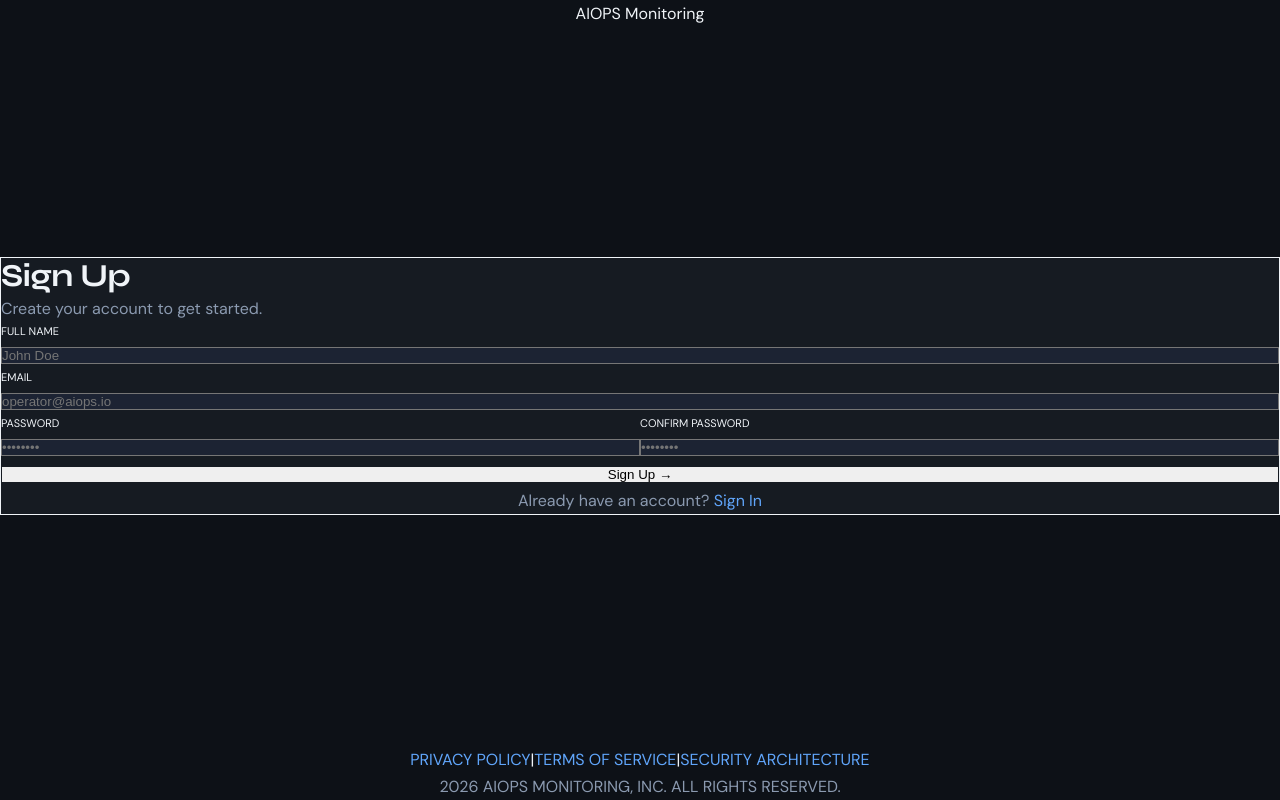
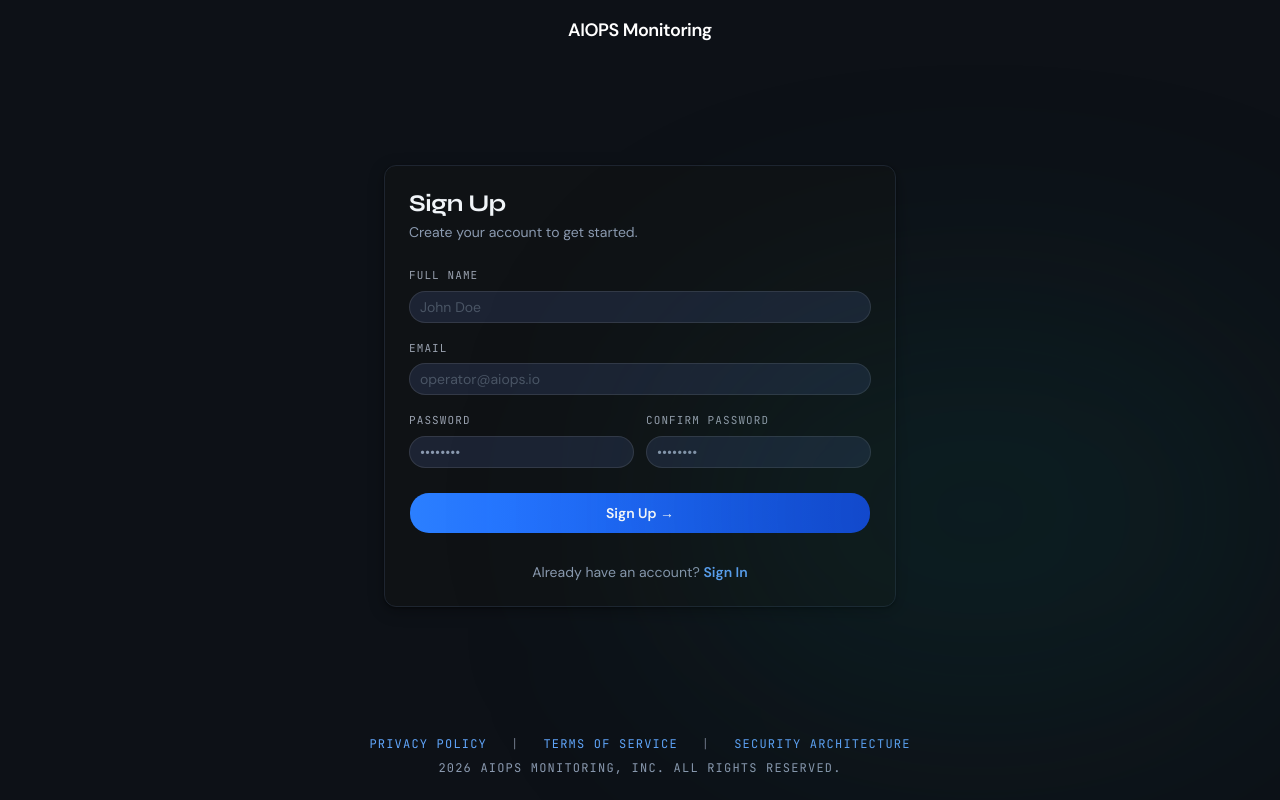
Before and after one commit to Ataa17/pfa_front, a Next.js app: page /signup in a window 1280 px wide. Built offline with nearby package versions, Linux system fonts and the light colour scheme; no server answers.

Commit message:
fixed tailwindcss misconfig

```diff
--- a/app/(auth)/layout.jsx
+++ b/app/(auth)/layout.jsx
@@ -11,7 +11,7 @@ export default function AuthLayout({ children }) {
       </header>
 
       <main className="flex-1 flex items-center justify-center px-4 relative">
-        <div className="absolute bottom-0 right-0 w-[600px] h-[400px] rounded-full bg-teal-900/20 blur-[120px] pointer-events-none" />
+        <div className="absolute bottom-0 right-0 w-[600px] h-[400px] p-4  rounded-full bg-teal-900/20 blur-[120px] pointer-events-none" />
         <AuthCard>{children}</AuthCard>
       </main>
 
--- a/app/auth/signin/page.jsx
+++ b/app/auth/signin/page.jsx
@@ -1,3 +1,5 @@
+import { redirect } from "next/navigation";
+
 export default function SignInPage() {
-	return <main>Sign In</main>;
+  redirect("/signin");
 }
--- a/app/auth/signup/page.jsx
+++ b/app/auth/signup/page.jsx
@@ -1,3 +1,5 @@
+import { redirect } from "next/navigation";
+
 export default function SignUpPage() {
-	return <main>Sign Up</main>;
+  redirect("/signup");
 }
--- a/app/globals.css
+++ b/app/globals.css
@@ -1,6 +1,5 @@
-@tailwind base;
-@tailwind components;
-@tailwind utilities;
+@import "tailwindcss";
+@import "tw-animate-css";
 
 :root {
   /* --- Background palette (dark theme) --- */
@@ -24,6 +23,28 @@
   --green: #22c55e;
   --red: #ef4444;
   --yellow: #eab308;
+
+  /* --- Tailwind semantic tokens (used by shadcn/ui classes) --- */
+  --background: var(--bg-base);
+  --foreground: var(--text-primary);
+  --card: var(--bg-surface);
+  --card-foreground: var(--text-primary);
+  --popover: var(--bg-surface);
+  --popover-foreground: var(--text-primary);
+  --primary: var(--accent);
+  --primary-foreground: #ffffff;
+  --secondary: var(--bg-elevated);
+  --secondary-foreground: var(--text-primary);
+  --muted: var(--bg-elevated);
+  --muted-foreground: var(--text-secondary);
+  --accent-ui: var(--accent-muted);
+  --accent-ui-foreground: var(--text-primary);
+  --destructive: var(--red);
+  --destructive-foreground: #ffffff;
+  --border: var(--bg-border);
+  --input: var(--bg-border);
+  --ring: var(--accent);
+  --radius: var(--radius-md);
 
   /* --- Typography scale --- */
   --font-display: "Syne", sans-serif;   /* Headings — geometric, modern */
@@ -62,13 +83,33 @@
   --section-padding-y: 6rem;      /* Vertical padding between sections */
 }
 
+@theme inline {
+  --color-background: var(--background);
+  --color-foreground: var(--foreground);
+  --color-card: var(--card);
+  --color-card-foreground: var(--card-foreground);
+  --color-popover: var(--popover);
+  --color-popover-foreground: var(--popover-foreground);
+  --color-primary: var(--primary);
+  --color-primary-foreground: var(--primary-foreground);
+  --color-secondary: var(--secondary);
+  --color-secondary-foreground: var(--secondary-foreground);
+  --color-muted: var(--muted);
+  --color-muted-foreground: var(--muted-foreground);
+  --color-accent: var(--accent-ui);
+  --color-accent-foreground: var(--accent-ui-foreground);
+  --color-destructive: var(--destructive);
+  --color-destructive-foreground: var(--destructive-foreground);
+  --color-border: var(--border);
+  --color-input: var(--input);
+  --color-ring: var(--ring);
+}
+
 /* RESET & BASE STYLES */
 *,
 *::before,
 *::after {
   box-sizing: border-box;
-  margin: 0;
-  padding: 0;
 }
 
 html {
@@ -87,6 +128,7 @@ html {
 }
 
 body {
+  margin: 0;
   background-color: var(--bg-base);
   color: var(--text-primary);
   font-family: var(--font-body);
@@ -176,6 +218,7 @@ code, pre {
   background: var(--bg-surface);
   border: 1px solid var(--bg-border);
   border-radius: var(--radius-md);
+  padding: var(--space-lg);
   box-shadow: var(--shadow-card);
   transition:
     border-color var(--duration-base) var(--ease-out),
--- a/app/layout.jsx
+++ b/app/layout.jsx
@@ -1,7 +1,10 @@
 
 import "@/app/globals.css";
 
+const siteUrl = process.env.NEXT_PUBLIC_SITE_URL || "http://localhost:3000";
+
 export const metadata = {
+  metadataBase: new URL(siteUrl),
   title: "AIOPS Monitoring — AI-Precision Infrastructure Intelligence",
   description:
     "Intelligent infrastructure monitoring powered by Isolation Forests and LSTM forecasting. Observe the invisible.",
@@ -9,13 +12,14 @@ export const metadata = {
   openGraph: {
     title: "AIOPS Monitoring",
     description: "High-Precision AIOps for the Modern Cloud",
+    url: siteUrl,
     images: ["/og-image.png"],
   },
 };
 
 export default function RootLayout({ children }) {
   return (
-    <html lang="en">
+    <html lang="en" data-scroll-behavior="smooth">
       <head>
         <link
           href="https://fonts.googleapis.com/css2?family=Syne:wght@400;500;600;700;800&family=DM+Sans:ital,opsz,wght@0,9..40,300;0,9..40,400;0,9..40,500;0,9..40,600;1,9..40,400&family=JetBrains+Mono:wght@400;500&display=swap"
--- a/components/auth/AuthCard.jsx
+++ b/components/auth/AuthCard.jsx
@@ -1,6 +1,6 @@
 export default function AuthCard({ children }) {
   return (
-    <div className="w-full max-w-lg bg-[#161b22] border border-white/10 rounded-xl p-8">
+    <div className="card w-full max-w-lg bg-[#161b22] border border-white/10 rounded-xl p-8">
       {children}
     </div>
   );
```
